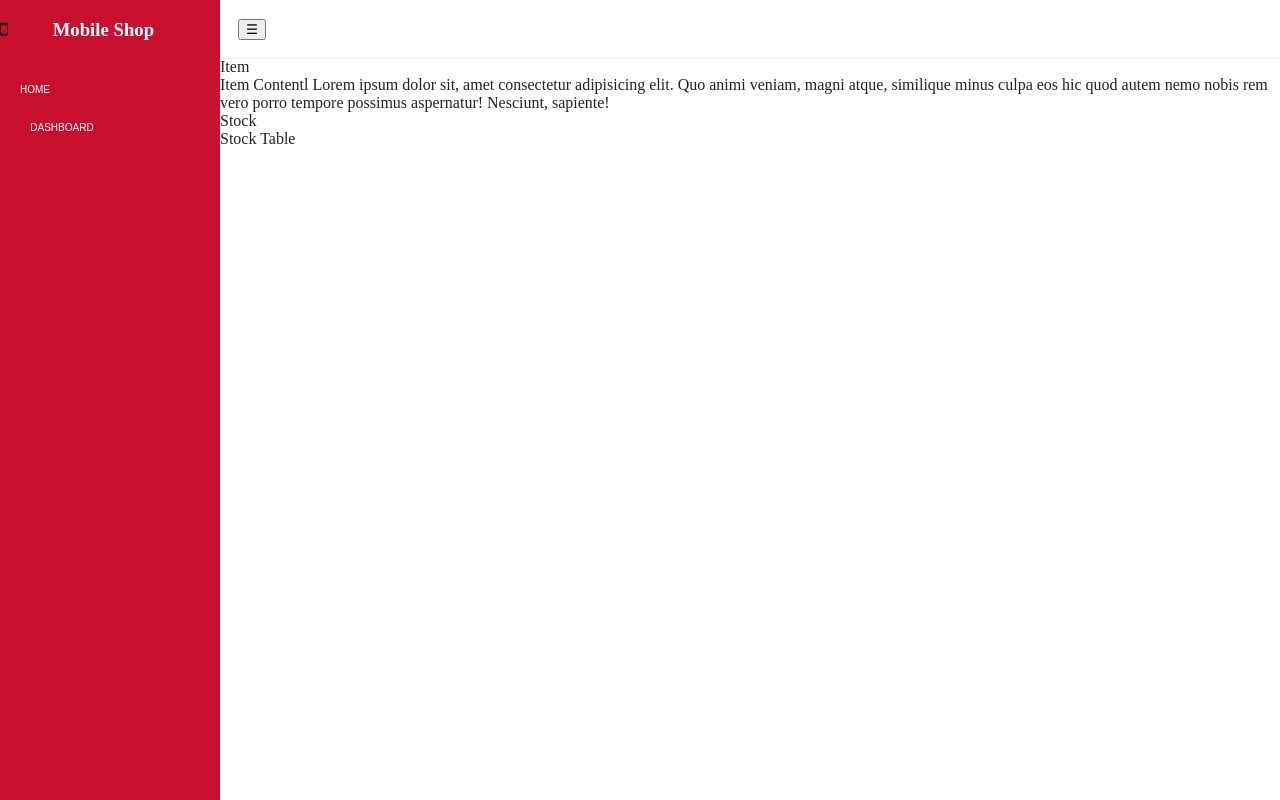
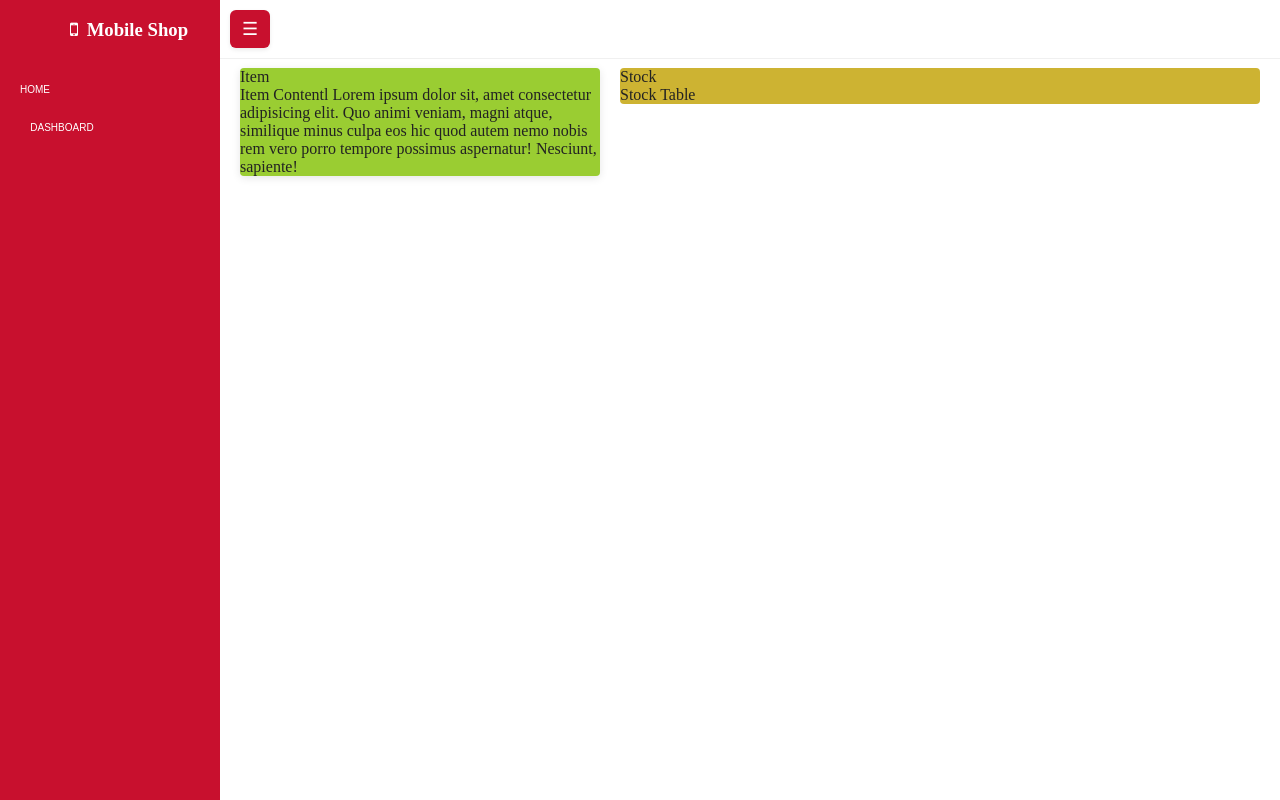
Before and after one commit to ezhil2233/CSS_DESIGN, a plain HTML site: page index.html in a window 1280 px wide. Drawn offline with Linux system fonts and the light colour scheme.

Commit message:
Update style.css

```diff
--- a/css/style.css
+++ b/css/style.css
@@ -15,9 +15,16 @@ html, body {
     height: 100vh;
 }
 .title-text{
-  color: white;
-  padding: 40px;
+  padding: 4px;
   text-decoration: none;
+}
+
+.breadgrum-content {
+        padding-left: 70px;
+}
+
+h3{
+    color: white;
 }
 
 .main-wrap .navbar .navbar-nav .nav-list {
@@ -64,7 +71,7 @@ a {
     display: flex;
     align-items: center;
     gap: 16px;
-    padding: 0 18px;
+    padding: 0 10px;
     box-shadow: 0 1px 0 rgba(0, 0, 0, 0.06);
     z-index: 50;
 }
@@ -84,3 +91,43 @@ a {
     gap: 12px;
     margin-bottom: 18px;
 }
+
+.menu-btn {
+    width: 40px;
+    height: 38px;
+    border-radius: 6px;
+    background: #c8102e;;
+    color: white;
+    border: none;
+    font-size: 18px;
+    display: flex;
+    align-items: center;
+    justify-content: center;
+    cursor: pointer;
+    box-shadow: 0 2px 4px rgba(0, 0, 0, 0.08);
+    cursor: pointer;
+}
+
+
+
+/*Item Page Design*/
+.page-grid {
+    display: grid;
+    grid-template-columns: 360px 1fr;
+    gap: 20px;
+    align-items: start;
+    padding:10px 20px;
+}
+
+
+.item-card-section{
+    background: yellowgreen;
+    border-radius: 4px;
+    box-shadow: 0 2px 8px rgba(0, 0, 0, 0.1);
+
+}
+
+.stock-card-section{
+    background: rgb(205, 179, 50);
+    border-radius: 4px;
+}
```
